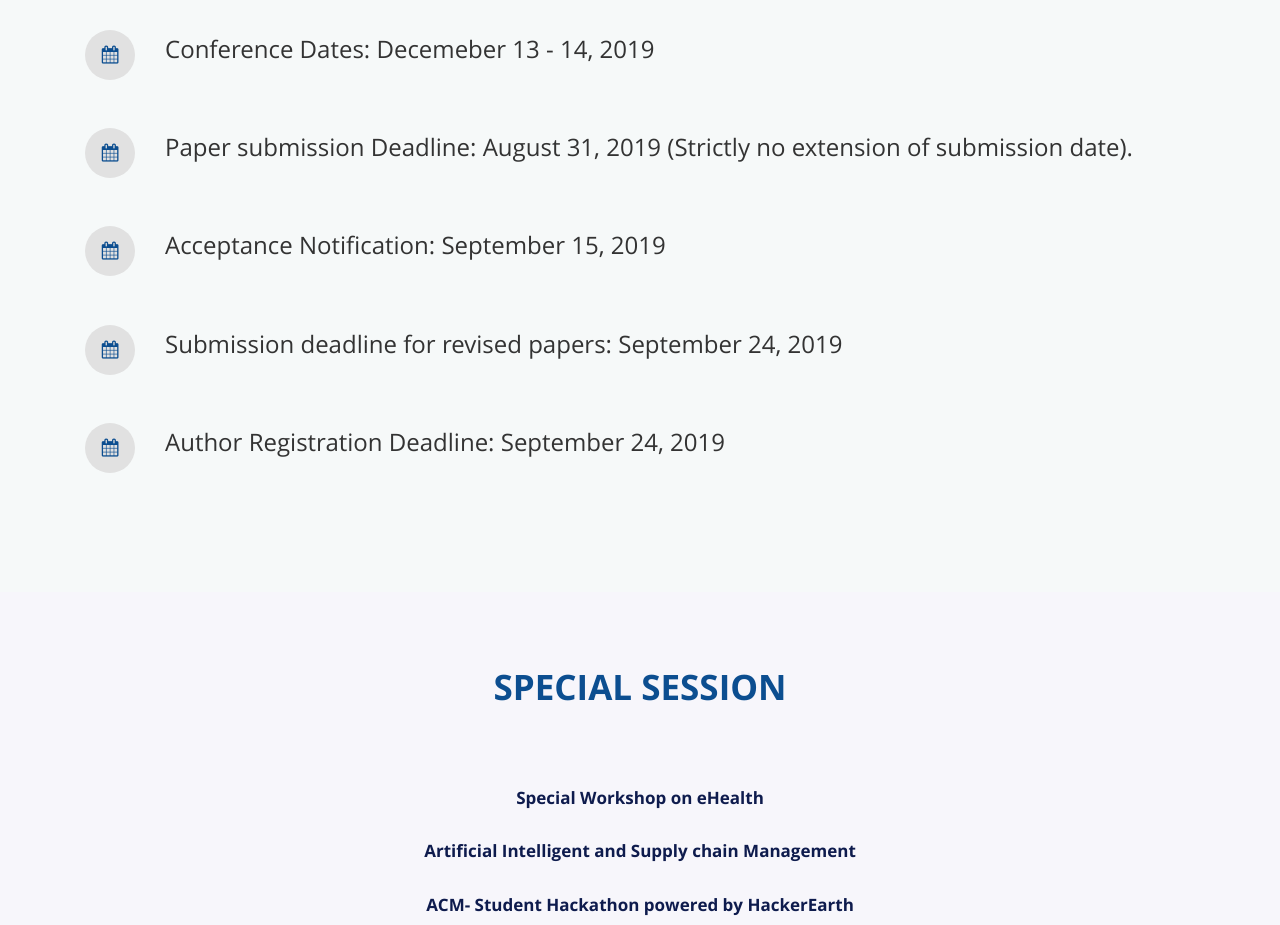
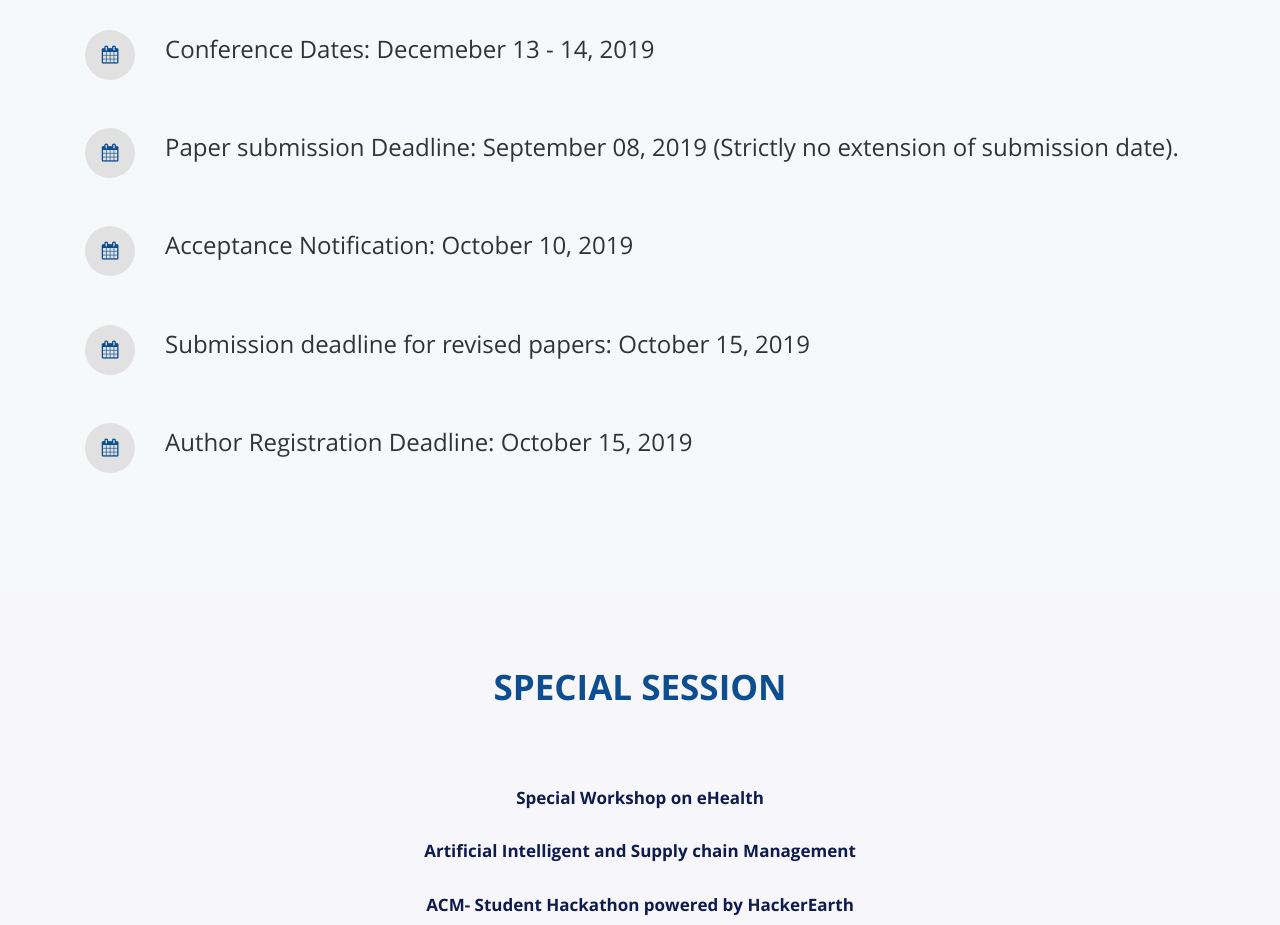
Before and after one commit to godabavinay/aiscrl.github.io, a plain HTML site: page eve.html in a window 1280 px wide. Shown: the part 4440-5365 px from the top of the page. Drawn offline with nearby package versions, Linux system fonts and the light colour scheme.

Commit message:
updates for smart dsc

```diff
--- a/eve.html
+++ b/eve.html
@@ -320,19 +320,19 @@ Organized by Vignan's Institute of information Technology, Visakhapatnam </p>
 
                 <li>
                   <i class="fa fa-calendar" aria-hidden="true"></i>
-                  <p>Paper submission Deadline: August 31, 2019 (Strictly no extension of submission date).</p>
+                  <p>Paper submission Deadline: September 08, 2019 (Strictly no extension of submission date).</p>
                 </li>
                 <li>
                   <i class="fa fa-calendar" aria-hidden="true"></i>
-                  <p>Acceptance Notification: September 15, 2019</p>
+                  <p>Acceptance Notification: October 10, 2019</p>
                 </li>
                 <li>
                   <i class="fa fa-calendar" aria-hidden="true"></i>
-                  <p>Submission deadline for revised papers: September 24, 2019</p>
+                  <p>Submission deadline for revised papers: October 15, 2019</p>
                 </li>
                  <li>
                   <i class="fa fa-calendar" aria-hidden="true"></i>
-                  <p>Author Registration Deadline: September 24, 2019</p>
+                  <p>Author Registration Deadline: October 15, 2019</p>
                 </li>
             </ul>
 </div>
```
